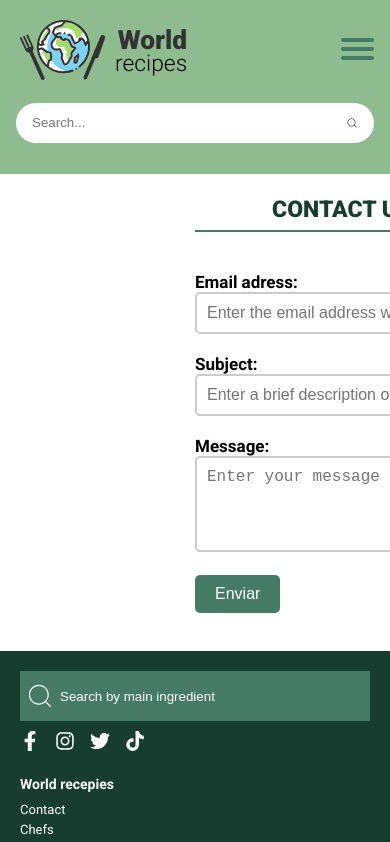
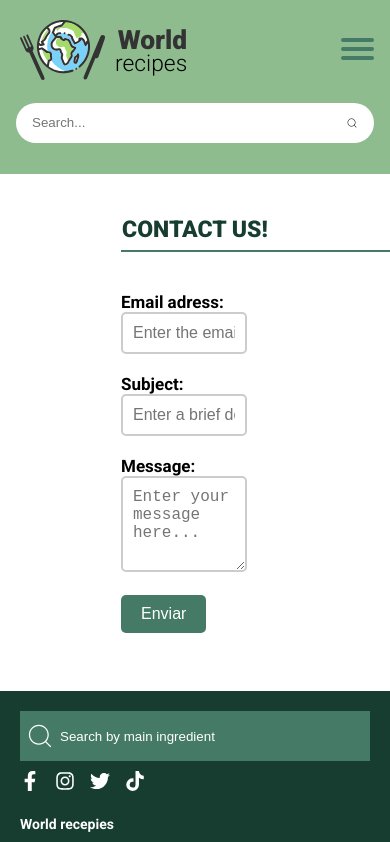
Before and after one commit to lucjmac/cac-adopciones, a React (Vite) app: page /contacto in a window 390 px wide. Shown: the top 842 px of the page. Built offline with nearby package versions, Linux system fonts and the light colour scheme; no server answers.

Commit message:
fix responsive contacto

```diff
--- a/src/pages/Contacto/Contacto.module.css
+++ b/src/pages/Contacto/Contacto.module.css
@@ -26,7 +26,7 @@
   padding: 6px 15px 2px;
   border-radius: 5px;
   flex: 1;
-  margin-left: 130px;
+  margin-left: 100px;
   margin-right: 40px;
 }
 .contacto_form {
@@ -77,3 +77,43 @@
 .button:hover {
   background-color: #99c2a0;
 }
+
+@media (max-width: 790px) {
+    .contacto_container {
+        flex-direction: column;
+        align-items: stretch;
+        padding: 16px;
+    }
+    .contacto_section,
+    .image_recipe {
+        margin-left: 10px;
+        margin-top: 20px;
+    }
+
+
+    .image_recipe img{
+
+      display: none;
+    }
+
+
+}
+
+@media (max-width: 480px) {
+  .contacto_section {
+        margin-left: 20px;
+        margin-right: 20px;
+    }
+
+
+  .form_group {
+        margin-right: 0;
+    }
+
+    .contacto_form {
+        margin: 0 auto;
+        padding: 0 20px;
+    }
+
+
+}
```
